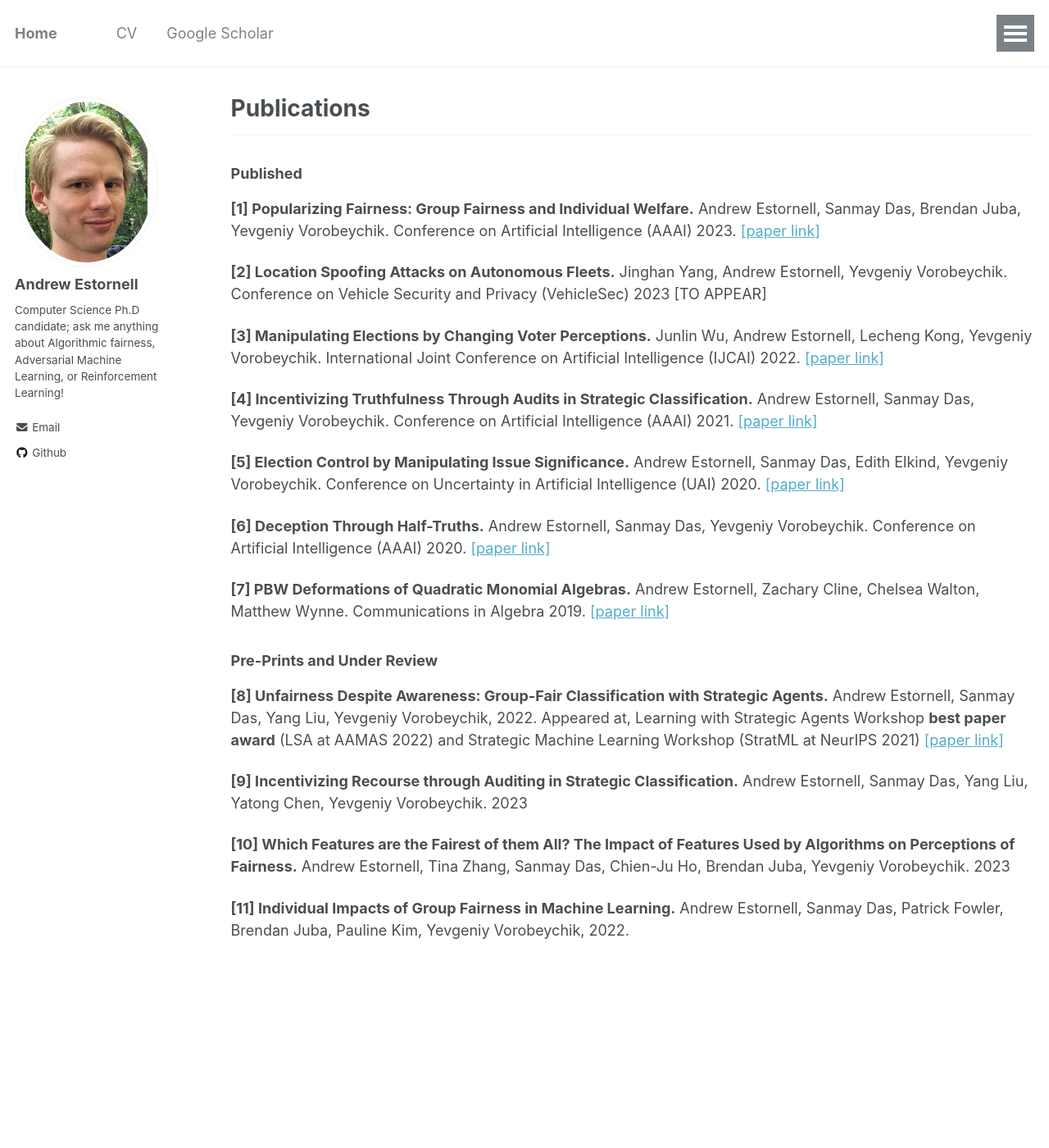
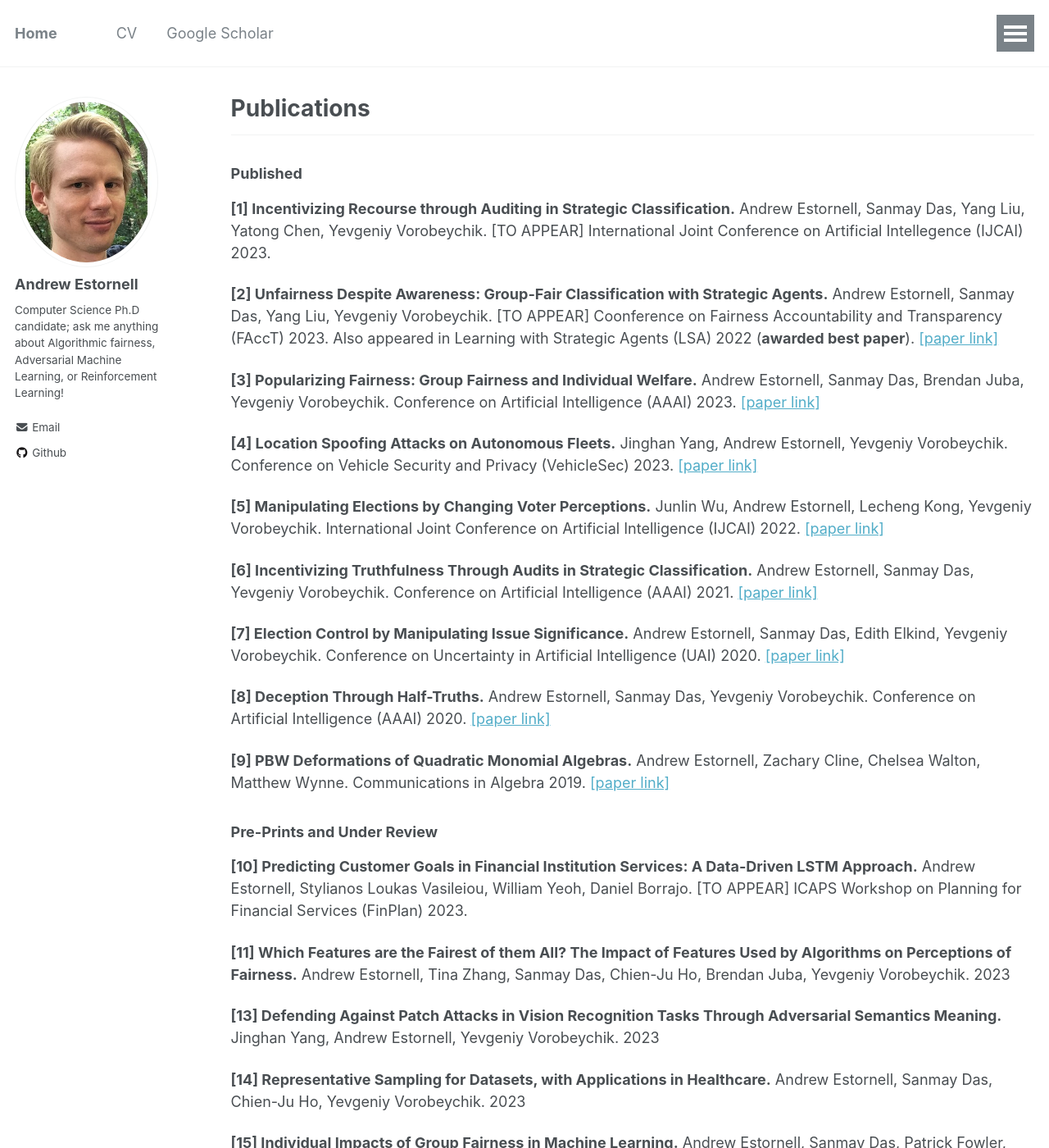
Before and after one commit to andrewEstornell/andrewEstornell.github.io, a Jekyll site: the page built from _pages/publications.md, in a window 1280 px wide and 1400 px high. Shown: the whole window at 82% size. Built offline with Jekyll 4.4.1, drawn with Linux system fonts in a browser that asks for light colours; nearby versions of some CDN libraries; a script bundle is joined from its source files by our own code; library files that are not in the unit come from our copies.

Commit message:
Update publications.md

```diff
--- a/_pages/publications.md
+++ b/_pages/publications.md
@@ -8,28 +8,34 @@ author_profile: true
 ------
 ### Published
 
-**[1] Popularizing Fairness: Group Fairness and Individual Welfare.** Andrew Estornell, Sanmay Das, Brendan Juba, Yevgeniy Vorobeychik. Conference on Artificial Intelligence (AAAI) 2023. [[paper link]](https://scholar.google.com/citations?view_op=view_citation&hl=en&user=SSW02WEAAAAJ&citation_for_view=SSW02WEAAAAJ:UeHWp8X0CEIC)
+**[1] Incentivizing Recourse through Auditing in Strategic Classification.** Andrew Estornell, Sanmay Das, Yang Liu, Yatong Chen, Yevgeniy Vorobeychik. \[TO APPEAR\] International Joint Conference on Artificial Intellegence (IJCAI) 2023.
 
-**[2] Location Spoofing Attacks on Autonomous Fleets.** Jinghan Yang, Andrew Estornell, Yevgeniy Vorobeychik. Conference on Vehicle Security and Privacy (VehicleSec) 2023 \[TO APPEAR\]
+**[2] Unfairness Despite Awareness: Group-Fair Classification with Strategic Agents.** Andrew Estornell, Sanmay Das, Yang Liu, Yevgeniy Vorobeychik. \[TO APPEAR\] Coonference on Fairness Accountability and Transparency (FAccT) 2023. Also appeared in Learning with Strategic Agents (LSA) 2022 (**awarded best paper**). [[paper link]](https://arxiv.org/pdf/2112.02746.pdf)
 
-**[3] Manipulating Elections by Changing Voter Perceptions.** Junlin Wu, Andrew Estornell, Lecheng Kong, Yevgeniy Vorobeychik. International Joint Conference on Artificial Intelligence (IJCAI) 2022. [[paper link]](https://arxiv.org/pdf/2205.00102.pdf)
+**[3] Popularizing Fairness: Group Fairness and Individual Welfare.** Andrew Estornell, Sanmay Das, Brendan Juba, Yevgeniy Vorobeychik. Conference on Artificial Intelligence (AAAI) 2023. [[paper link]](https://scholar.google.com/citations?view_op=view_citation&hl=en&user=SSW02WEAAAAJ&citation_for_view=SSW02WEAAAAJ:UeHWp8X0CEIC)
 
-**[4]  Incentivizing Truthfulness Through Audits in Strategic Classification.** Andrew Estornell, Sanmay Das, Yevgeniy Vorobeychik. Conference on Artificial Intelligence (AAAI) 2021. [[paper link]](https://ojs.aaai.org/index.php/AAAI/article/view/16674)
+**[4] Location Spoofing Attacks on Autonomous Fleets.** Jinghan Yang, Andrew Estornell, Yevgeniy Vorobeychik. Conference on Vehicle Security and Privacy (VehicleSec) 2023. [[paper link]](https://www.ndss-symposium.org/ndss-paper/auto-draft-371/)
 
-**[5] Election Control by Manipulating Issue Significance.** Andrew Estornell, Sanmay Das, Edith Elkind, Yevgeniy Vorobeychik.  Conference on Uncertainty in Artificial Intelligence (UAI) 2020. [[paper link]](https://proceedings.mlr.press/v124/estornell20a.html)
+**[5] Manipulating Elections by Changing Voter Perceptions.** Junlin Wu, Andrew Estornell, Lecheng Kong, Yevgeniy Vorobeychik. International Joint Conference on Artificial Intelligence (IJCAI) 2022. [[paper link]](https://arxiv.org/pdf/2205.00102.pdf)
 
-**[6] Deception Through Half-Truths.** Andrew Estornell, Sanmay Das, Yevgeniy Vorobeychik. Conference on Artificial Intelligence (AAAI) 2020. [[paper link]](https://ojs.aaai.org/index.php/AAAI/article/view/6570)
+**[6]  Incentivizing Truthfulness Through Audits in Strategic Classification.** Andrew Estornell, Sanmay Das, Yevgeniy Vorobeychik. Conference on Artificial Intelligence (AAAI) 2021. [[paper link]](https://ojs.aaai.org/index.php/AAAI/article/view/16674)
 
-**[7] PBW Deformations of Quadratic Monomial Algebras.** Andrew Estornell, Zachary Cline, Chelsea Walton, Matthew Wynne.  Communications in Algebra 2019. [[paper link]](https://www.tandfonline.com/doi/full/10.1080/00927872.2018.1536757?casa_token=TuCNA221xeEAAAAA:St_MqmqvdsrE0qoSf_ku_7kvrOTZ5zoXXcdvRY6inE3c5d09eqxkmoTFg1opAkfhTf3baPFiIqqHxEU)
+**[7] Election Control by Manipulating Issue Significance.** Andrew Estornell, Sanmay Das, Edith Elkind, Yevgeniy Vorobeychik.  Conference on Uncertainty in Artificial Intelligence (UAI) 2020. [[paper link]](https://proceedings.mlr.press/v124/estornell20a.html)
+
+**[8] Deception Through Half-Truths.** Andrew Estornell, Sanmay Das, Yevgeniy Vorobeychik. Conference on Artificial Intelligence (AAAI) 2020. [[paper link]](https://ojs.aaai.org/index.php/AAAI/article/view/6570)
+
+**[9] PBW Deformations of Quadratic Monomial Algebras.** Andrew Estornell, Zachary Cline, Chelsea Walton, Matthew Wynne.  Communications in Algebra 2019. [[paper link]](https://www.tandfonline.com/doi/full/10.1080/00927872.2018.1536757?casa_token=TuCNA221xeEAAAAA:St_MqmqvdsrE0qoSf_ku_7kvrOTZ5zoXXcdvRY6inE3c5d09eqxkmoTFg1opAkfhTf3baPFiIqqHxEU)
 
 
 ### Pre-Prints and Under Review
 
-**[8] Unfairness Despite Awareness: Group-Fair Classification with Strategic Agents.** Andrew Estornell, Sanmay Das, Yang Liu, Yevgeniy Vorobeychik, 2022. Appeared at, Learning with Strategic Agents Workshop **best paper award** (LSA at AAMAS 2022) and Strategic Machine Learning Workshop (StratML at NeurIPS 2021) [[paper link]](https://arxiv.org/pdf/2112.02746.pdf)
 
-**[9] Incentivizing Recourse through Auditing in Strategic Classification.** Andrew Estornell, Sanmay Das, Yang Liu, Yatong Chen, Yevgeniy Vorobeychik. 2023
+**[10] Predicting Customer Goals in Financial Institution Services: A Data-Driven LSTM Approach.** Andrew Estornell, Stylianos Loukas Vasileiou, William Yeoh, Daniel Borrajo. \[TO APPEAR\] ICAPS Workshop on Planning for Financial Services (FinPlan) 2023.
 
-**[10] Which Features are the Fairest of them All? The Impact of Features Used by Algorithms on Perceptions of Fairness.** Andrew Estornell, Tina Zhang, Sanmay Das, Chien-Ju Ho, Brendan Juba, Yevgeniy Vorobeychik. 2023
+**[11] Which Features are the Fairest of them All? The Impact of Features Used by Algorithms on Perceptions of Fairness.** Andrew Estornell, Tina Zhang, Sanmay Das, Chien-Ju Ho, Brendan Juba, Yevgeniy Vorobeychik. 2023
 
+**[13] Defending Against Patch Attacks in Vision Recognition Tasks Through Adversarial Semantics Meaning.** Jinghan Yang, Andrew Estornell, Yevgeniy Vorobeychik. 2023
 
-**[11] Individual Impacts of Group Fairness in Machine Learning.** Andrew Estornell, Sanmay Das, Patrick Fowler, Brendan Juba, Pauline Kim, Yevgeniy Vorobeychik, 2022.
+**[14] Representative Sampling for Datasets, with Applications in Healthcare.** Andrew Estornell, Sanmay Das, Chien-Ju Ho, Yevgeniy Vorobeychik. 2023
+
+**[15] Individual Impacts of Group Fairness in Machine Learning.** Andrew Estornell, Sanmay Das, Patrick Fowler, Brendan Juba, Pauline Kim, Yevgeniy Vorobeychik, 2022.
```
